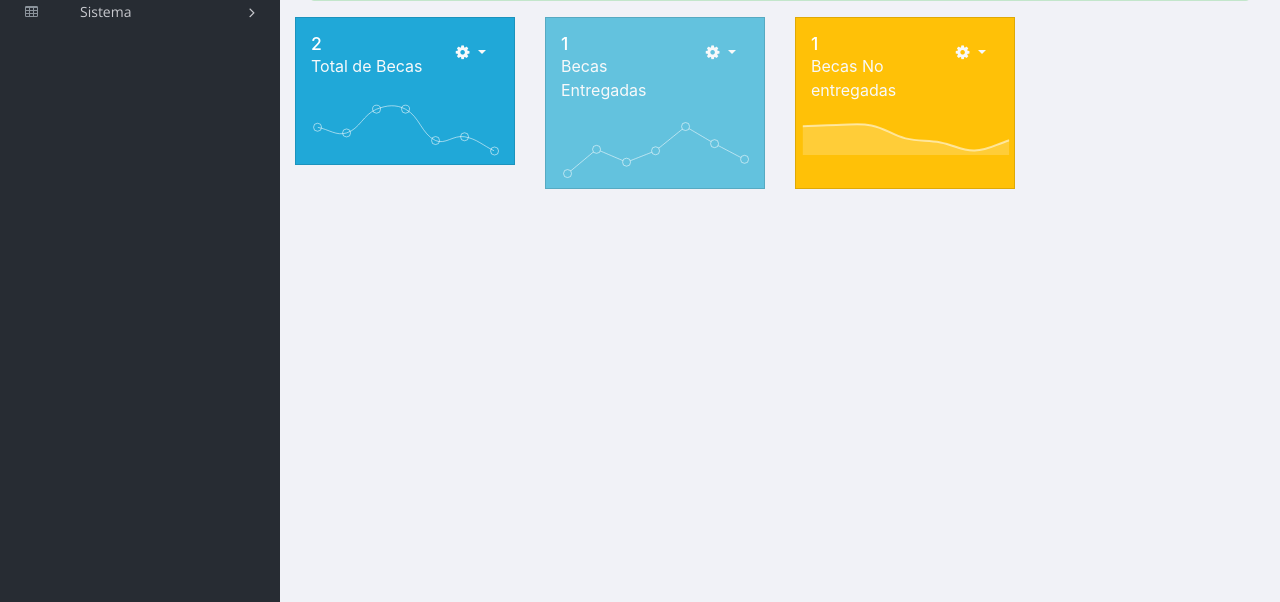
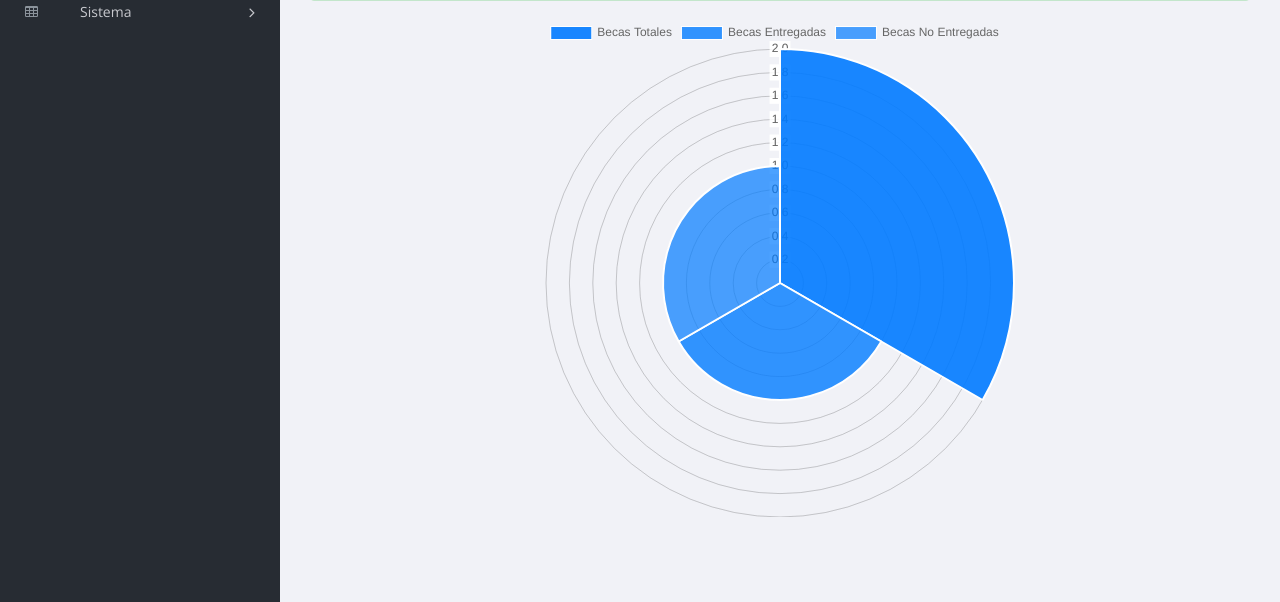
Before and after one commit to devecode/becas, a Django app: page / in a window 1280 px wide. Shown: the part 198-800 px from the top of the page. Run offline with Django 3.2, Linux system fonts and the light colour scheme; data comes from the database, SQL or seed files in the repository; some libraries are stand-ins or nearby versions.

Commit message:
Se agregaron graficas

```diff
--- a/bases/templates/bases/home.html
+++ b/bases/templates/bases/home.html
@@ -1,4 +1,36 @@
 {% extends 'base/base.html' %}
+{% block js_page %}
+
+<script>
+$(document).ready(function(){
+    var ctx = document.getElementById( "polarChart" );
+    ctx.height = 150;
+    var myChart = new Chart( ctx, {
+        type: 'polarArea',
+        data: {
+            datasets: [ {
+                data: ['{{becas}}', '{{b}}', '{{n}}'],
+                backgroundColor: [
+                                    "rgba(0, 123, 255,0.9)",
+                                    "rgba(0, 123, 255,0.8)",
+                                    "rgba(0, 123, 255,0.7)",
+                                    "rgba(0,0,0,0.2)",
+                                    "rgba(0, 123, 255,0.5)"
+                                ]
+
+                            } ],
+            labels: ['Becas Totales', 'Becas Entregadas', 'Becas No Entregadas'  ]
+        },
+        options: {
+            responsive: true
+        }
+    } );
+
+
+});
+</script>
+
+{% endblock %}
 {% block page_content %}
 <div class="breadcrumbs">
             <div class="col-sm-4">
@@ -32,81 +64,10 @@
 
 
         </div> <!-- .content -->
-    <div class="col-sm-6 col-lg-3">
-<div class="card text-white bg-flat-color-1">
-<div class="card-body pb-0">
-<div class="dropdown float-right">
-<button class="btn bg-transparent dropdown-toggle theme-toggle text-light" type="button" id="dropdownMenuButton" data-toggle="dropdown">
-<i class="fa fa-cog"></i>
-</button>
-<div class="dropdown-menu" aria-labelledby="dropdownMenuButton">
-<div class="dropdown-menu-content">
-<a class="dropdown-item" href="#">Action</a>
-<a class="dropdown-item" href="#">Another action</a>
-<a class="dropdown-item" href="#">Something else here</a>
-</div>
-</div>
-</div>
-<h4 class="mb-0">
-<span class="count">{{becas}}</span>
-</h4>
-<p class="text-light">Total de Becas</p>
-<div class="chart-wrapper px-0" style="height:70px;" height="70" />
-<canvas id="widgetChart1"></canvas>
-</div>
-</div>
-</div>
-</div>
 
-<div class="col-sm-6 col-lg-3">
-<div class="card text-white bg-flat-color-2">
-<div class="card-body pb-0">
-<div class="dropdown float-right">
-<button class="btn bg-transparent dropdown-toggle theme-toggle text-light" type="button" id="dropdownMenuButton" data-toggle="dropdown">
-<i class="fa fa-cog"></i>
-</button>
-<div class="dropdown-menu" aria-labelledby="dropdownMenuButton">
-<div class="dropdown-menu-content">
-<a class="dropdown-item" href="#">Action</a>
-<a class="dropdown-item" href="#">Another action</a>
-<a class="dropdown-item" href="#">Something else here</a>
-</div>
-</div>
-</div>
-<h4 class="mb-0">
-<span class="count">{{b}}</span>
-</h4>
-<p class="text-light">Becas Entregadas</p>
-<div class="chart-wrapper px-0" style="height:70px;" height="70" />
-<canvas id="widgetChart2"></canvas>
-</div>
-</div>
-</div>
-</div>
 
-<div class="col-sm-6 col-lg-3">
-<div class="card text-white bg-flat-color-3">
-<div class="card-body pb-0">
-<div class="dropdown float-right">
-<button class="btn bg-transparent dropdown-toggle theme-toggle text-light" type="button" id="dropdownMenuButton" data-toggle="dropdown">
-<i class="fa fa-cog"></i>
-</button>
-<div class="dropdown-menu" aria-labelledby="dropdownMenuButton">
-<div class="dropdown-menu-content">
-<a class="dropdown-item" href="#">Action</a>
-<a class="dropdown-item" href="#">Another action</a>
-<a class="dropdown-item" href="#">Something else here</a>
-</div>
-</div>
-</div>
-<h4 class="mb-0">
-<span class="count">{{n}}</span>
-</h4>
-<p class="text-light">Becas No entregadas</p>
-</div>
-<div class="chart-wrapper px-0" style="height:70px;" height="70" />
-<canvas id="widgetChart3"></canvas>
-</div>
-</div>
-</div>
+
+            <canvas id="polarChart"></canvas>
+
+
 {% endblock %}
--- a/templates/base/base.html
+++ b/templates/base/base.html
@@ -33,7 +33,10 @@
 
     <link rel="stylesheet" href="{% static 'base/assets/css/style.css' %}">
     <link href='https://fonts.googleapis.com/css?family=Open+Sans:400,600,700,800' rel='stylesheet' type='text/css'>
-
+    <script src="https://cdnjs.cloudflare.com/ajax/libs/Chart.js/2.8.0/Chart.min.js" integrity="sha256-Uv9BNBucvCPipKQ2NS9wYpJmi8DTOEfTA/nH2aoJALw=" crossorigin="anonymous"></script>
+    <link rel="stylesheet" href="https://cdnjs.cloudflare.com/ajax/libs/Chart.js/2.8.0/Chart.min.css" integrity="sha256-aa0xaJgmK/X74WM224KMQeNQC2xYKwlAt08oZqjeF0E=" crossorigin="anonymous" />
+    <!-- jQuery -->
+    <script src="https://code.jquery.com/jquery-3.3.1.min.js"></script>
 </head>
 
 <body>
@@ -158,6 +161,7 @@
       <script src="{% static 'base/assets/js/main.js' %}"></script>
 
 
+      <script src="{% static 'base/assets/js/init-scripts/chart-js/chartjs-init.js' %}"></script>
       <script src="{% static 'base/vendors/chart.js/dist/Chart.bundle.min.js' %}"></script>
       <script src="{% static 'base/assets/js/dashboard.js' %}"></script>
       <script src="{% static 'base/assets/js/widgets.js' %}"></script>
@@ -176,8 +180,7 @@
       <script src="{% static 'base/vendors/datatables.net-buttons/js/buttons.print.min.js' %}"></script>
       <script src="{% static 'base/vendors/datatables.net-buttons/js/buttons.colVis.min.js' %}"></script>
       <script src="{% static 'base/assets/js/init-scripts/data-table/datatables-init.js' %}"></script>
-
-    {% block js_page %} {% endblock %}
+{% block js_page %}{% endblock %}
 </body>
 
 </html>
```
